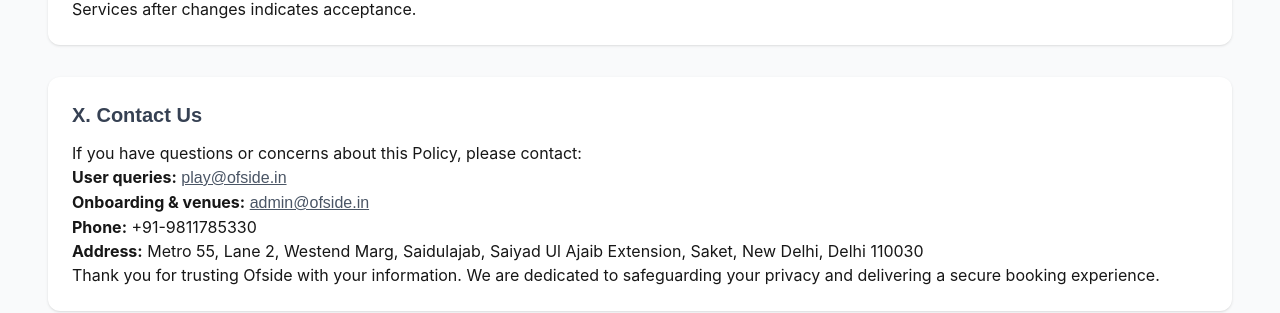
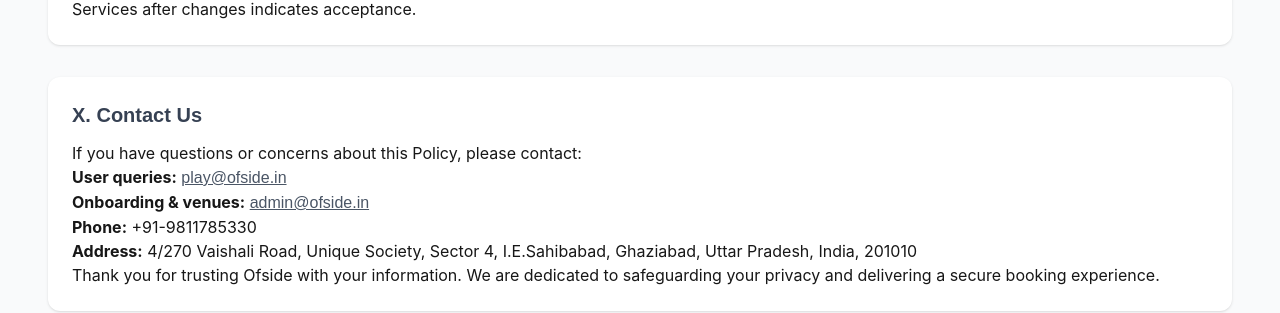
Before and after one commit to rankshell-tech/ofside-onboarding, a Next.js app: page /privacy in a window 1280 px wide. Shown: the part 2536-2849 px from the top of the page. Built offline with nearby package versions, Linux system fonts and the light colour scheme.

Commit message:
Updated address details across Contact Us, Privacy Policy, and Terms pages for accuracy and consistency.

```diff
--- a/src/app/contact-us/page.tsx
+++ b/src/app/contact-us/page.tsx
@@ -125,7 +125,7 @@
                 style={{ "--reveal-delay": "180ms" } as React.CSSProperties}
                 className="mt-6 rounded-2xl bg-white/5 p-4 text-sm leading-7 text-gray-300"
               >
-                Metro 55, Lane 2, Westend Marg, Saidulajab, Saiyad Ul Ajaib Extension, Saket, New Delhi, Delhi 110030
+                4/270 Vaishali Road, Unique Society, Sector 4, I.E.Sahibabad, Ghaziabad, Uttar Pradesh, India, 201010
               </div>
             </div>
           </div>
--- a/src/app/onboarding/page.tsx
+++ b/src/app/onboarding/page.tsx
@@ -3653,7 +3653,7 @@
                   <strong>{formData.venueName || "[Venue Name]"}</strong> and that all details submitted in the
                   official Ofside mobile app / website onboarding form are true, complete, and accurate. I
                   understand that Ofside (powered by{" "}
-                  <strong>Rankshell – India’s Ultimate Sports Ecosystem</strong>) will rely on this information
+                  <strong>Rankshell Private Limited – India’s Ultimate Sports Ecosystem</strong>) will rely on this information
                   to list, manage, and promote my venue on the platform.
                 </p>
 
--- a/src/app/privacy/page.tsx
+++ b/src/app/privacy/page.tsx
@@ -117,7 +117,7 @@
                 <a href="mailto:admin@ofside.in" className="text-gray-600 underline">admin@ofside.in</a>
                 <br />
                 <strong>Phone:</strong> +91-9811785330<br />
-                <strong>Address:</strong> Metro 55, Lane 2, Westend Marg, Saidulajab, Saiyad Ul Ajaib Extension, Saket, New Delhi, Delhi 110030
+                <strong>Address:</strong> 4/270 Vaishali Road, Unique Society, Sector 4, I.E.Sahibabad, Ghaziabad, Uttar Pradesh, India, 201010
             </p>
             <p>
                 Thank you for trusting Ofside with your information. We are dedicated to safeguarding your privacy and delivering a secure booking experience.
--- a/src/app/terms/page.tsx
+++ b/src/app/terms/page.tsx
@@ -154,7 +154,7 @@
                     <a href="mailto:admin@ofside.in" className="text-blue-600 underline">admin@ofside.in</a>
                     <br />
                     <strong>Phone:</strong> +91-9811785330<br />
-                    <strong>Address:</strong> Metro 55, Lane 2, Westend Marg, Saidulajab, Saiyad Ul Ajaib Extension, Saket, New Delhi, Delhi 110030
+                    <strong>Address:</strong> 4/270 Vaishali Road, Unique Society, Sector 4, I.E.Sahibabad, Ghaziabad, Uttar Pradesh, India, 201010
                 </p>
             </div>
         </SectionBox>
```
